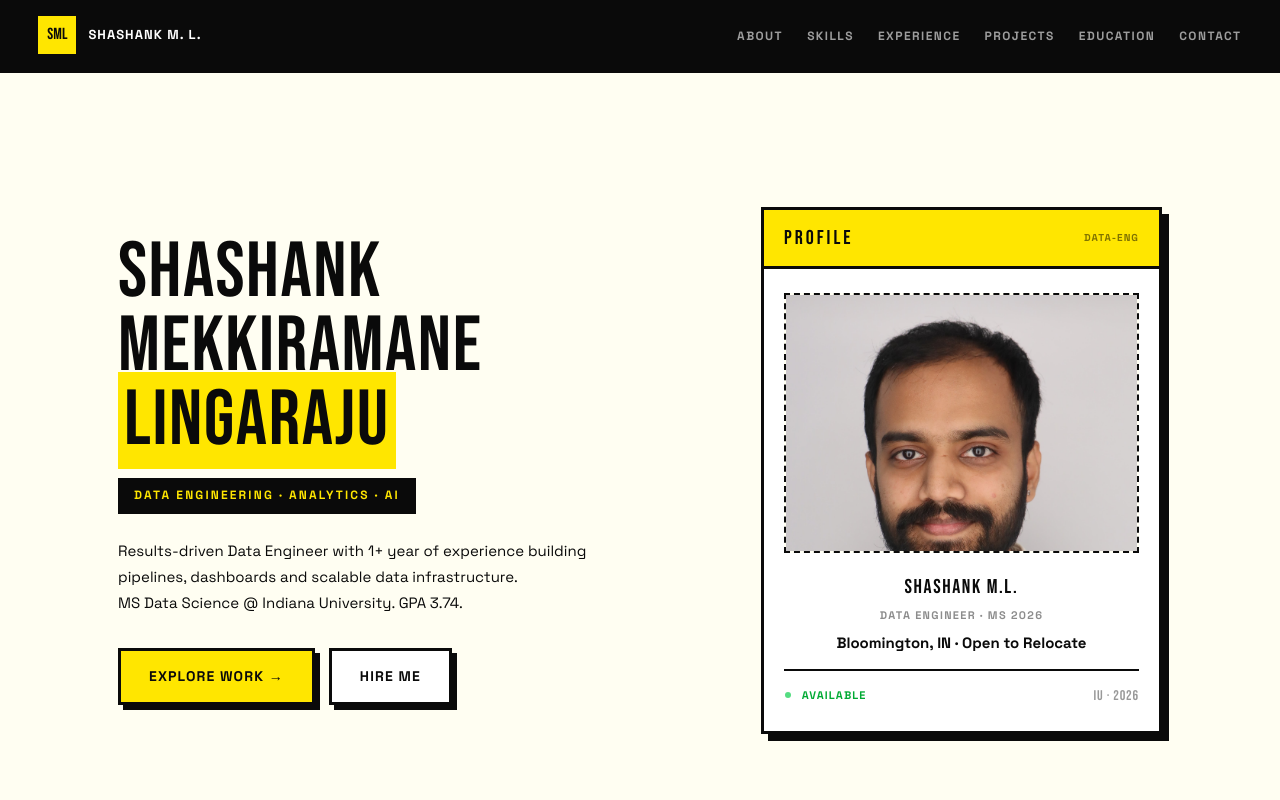
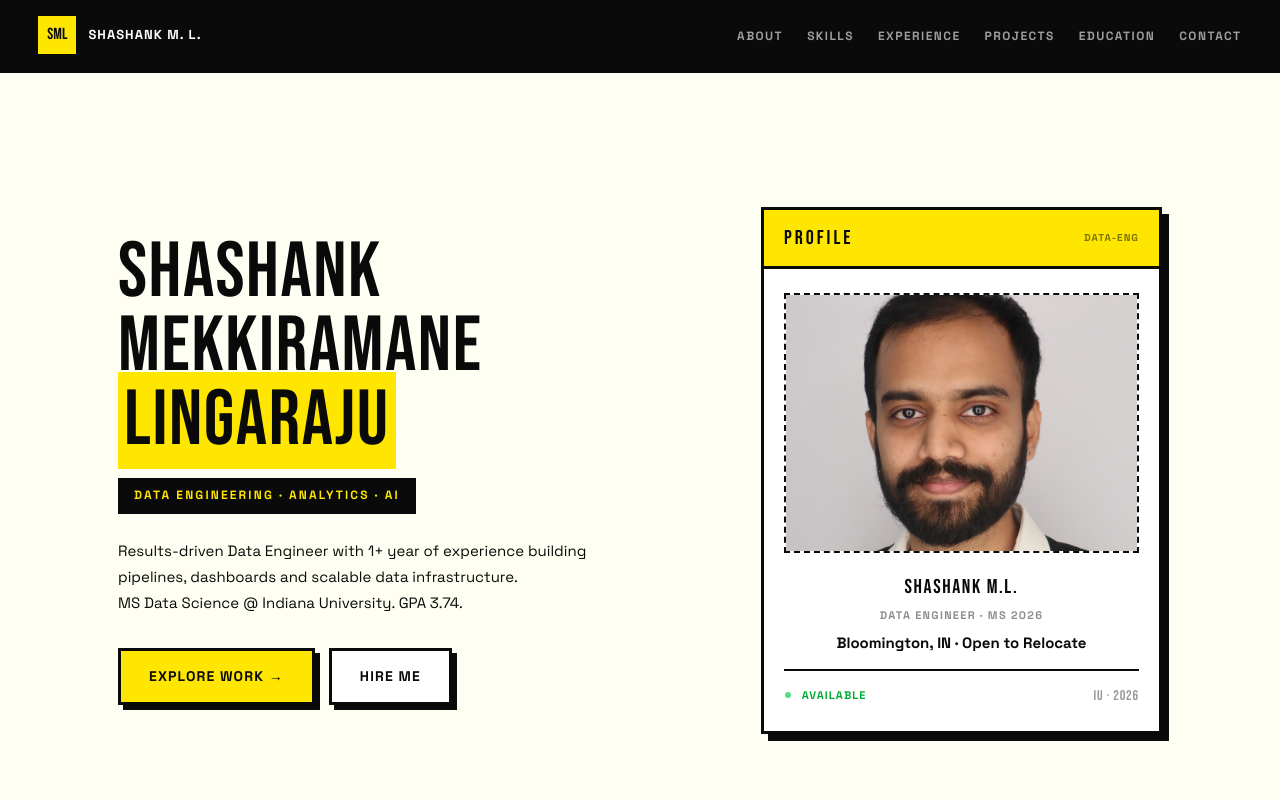
Before and after one commit to Shash010/Portfolio, a plain HTML site: page index.html in a window 1280 px wide. Shown: the top 800 px of the page. Drawn offline with Linux system fonts and the light colour scheme.

Commit message:
Adjust photo crop position down to center on face

```diff
--- a/css/style.css
+++ b/css/style.css
@@ -309,7 +309,7 @@ section {
   width: 100%;
   height: 100%;
   object-fit: cover;
-  object-position: center 12%;
+  object-position: center 25%;
   display: block;
 }
 
```
